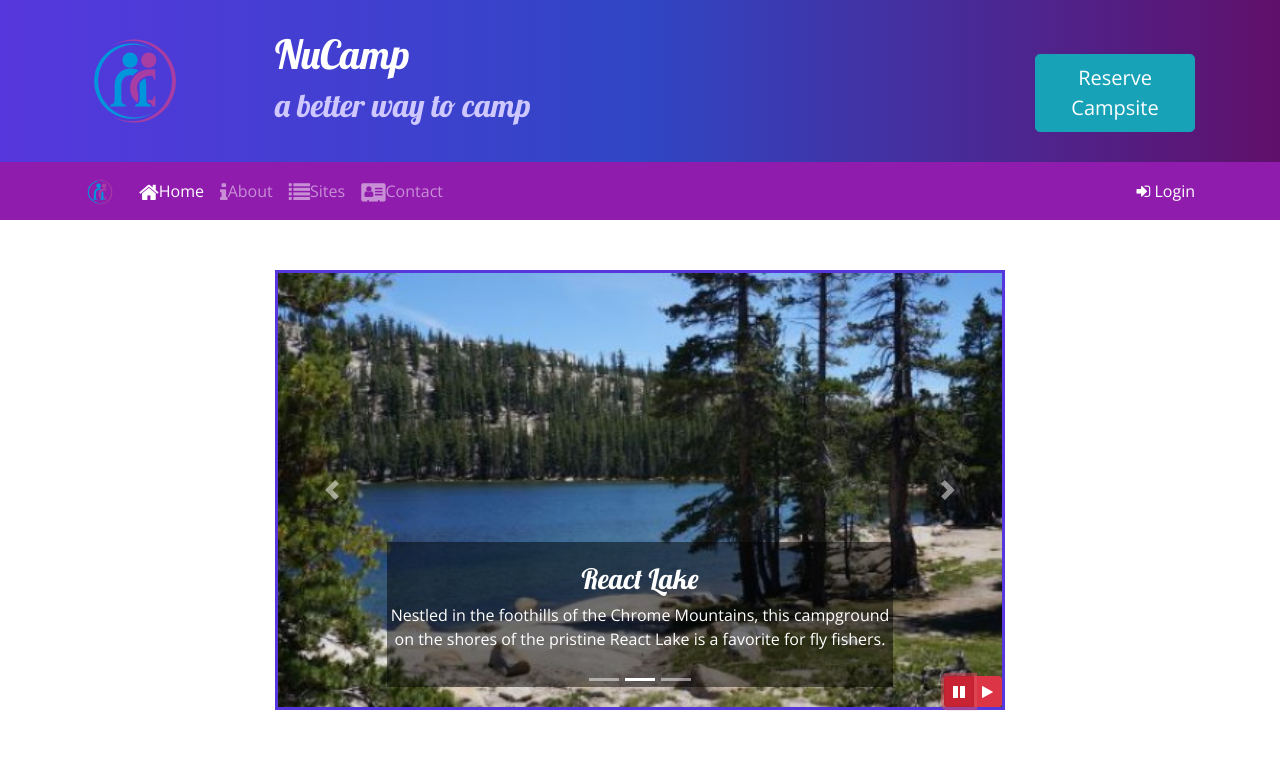
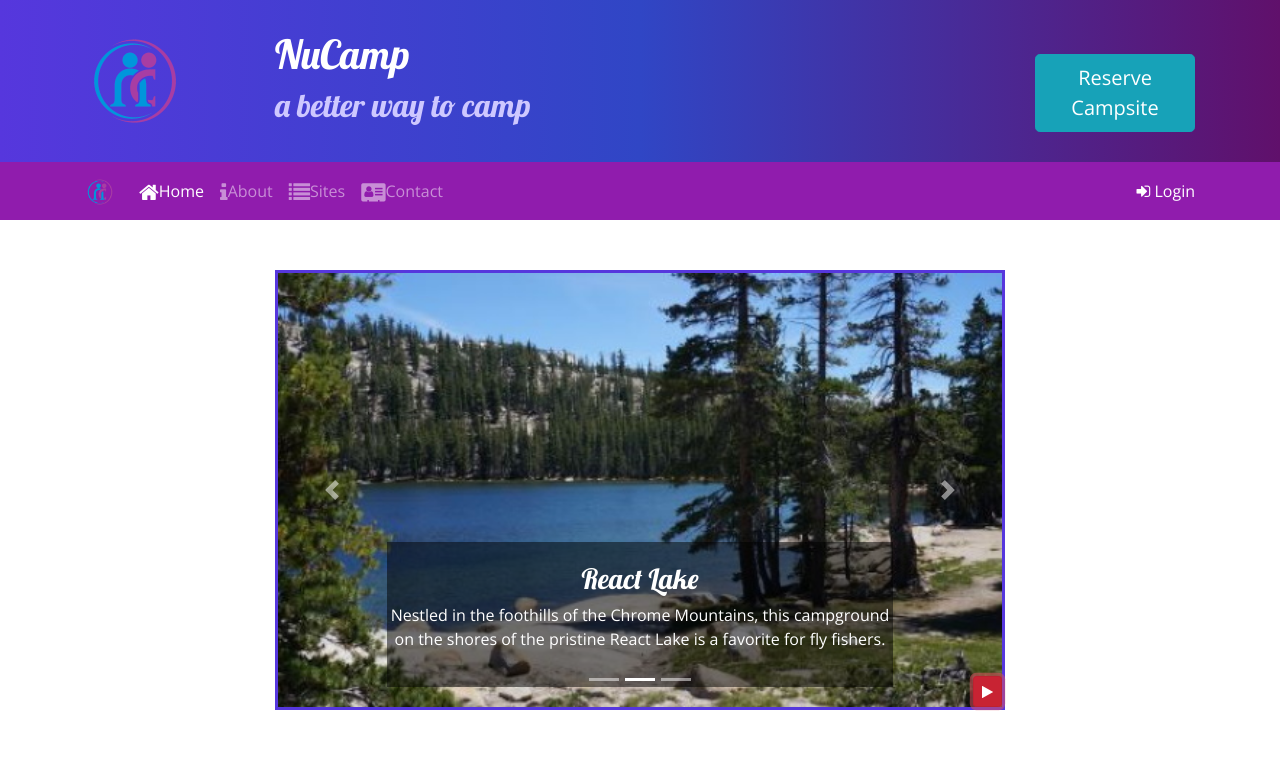
Before and after one commit to kaylanew/bootstrap-nucampsite, a website: page index.html in a window 1280 px wide. Both pictures are taken after a click on the button 959 px from the left and 691 px from the top of the page. Shown: the top 757 px of the page. Drawn offline with nearby package versions, Linux system fonts and the light colour scheme.

Commit message:
Bootstrap and jQuery Part 2

```diff
--- a/index.html
+++ b/index.html
@@ -211,14 +211,12 @@
             <span class="carousel-control-next-icon"></span>
             <span class="sr-only">Next</span>
           </a>
-          <div class="btn-group" id="carouselButton">
-            <button class="btn btn-danger btn-sm" id="carouselPause">
-              <i class="fa fa-pause"></i>
-            </button>
-            <button class="btn btn-danger btn-sm" id="carouselPlay">
-              <i class="fa fa-play"></i>
-            </button>
-          </div>
+          <!-------Button for carousel begins---------->
+          <button class="btn btn-danger btn-sm" id="carouselButton">
+            <i class="fa fa-pause"></i>
+          </button>
+
+
         </div>
       </div>
 
@@ -363,12 +361,18 @@
   <script>
     $(function () {
       $(".carousel").carousel({ interval: 2000 });
-      $("#carouselPause").click(function () {
-        $(".carousel").carousel("pause");
+      $("#carouselButton").click(function () {
+        if ($("#carouselButton").children("i").hasClass("fa-pause")) {
+          $(".carousel").carousel("pause");
+          $("#carouselButton").children("i").removeClass("fa-pause");
+          $("#carouselButton").children("i").addClass("fa-play");
+        } else {
+          $(".carousel").carousel("cycle");
+          $("#carouselButton").children("i").removeClass("fa-play");
+          $("#carouselButton").children("i").addClass("fa-pause");
+        }
       });
-      $("#carouselPlay").click(function () {
-        $(".carousel").carousel("cycle");
-      });
+
     });
 
   </script>
```
